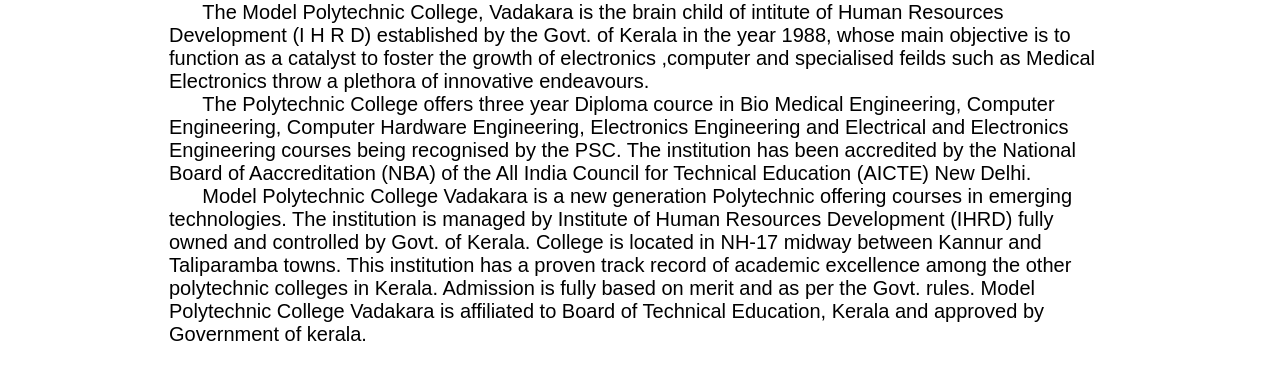
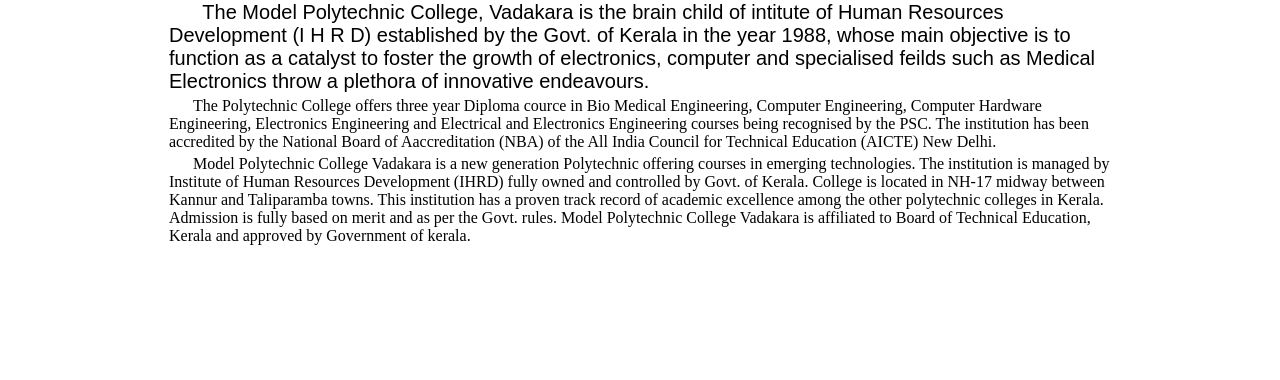
Before and after one commit to rajeevktk/mptcvdk, a plain HTML site: page source/home.html in a window 1280 px wide. Shown: the part 34-414 px from the top of the page. Drawn offline with Linux system fonts and the light colour scheme.

Commit message:
Update home.html

```diff
--- a/source/home.html
+++ b/source/home.html
@@ -8,16 +8,22 @@
                     &nbsp;&nbsp;&nbsp;&nbsp;&nbsp;&nbsp;The Model Polytechnic College,
                     Vadakara is the brain child of intitute of Human Resources Development (I H R D)
                     established by the Govt. of Kerala in the year 1988, whose main objective is to
-                    function as a catalyst to foster the growth of electronics ,computer and
+                    function as a catalyst to foster the growth of electronics, computer and
                     specialised feilds such as Medical Electronics throw a plethora of innovative endeavours.
-                    <br>
+                </td>
+            </tr>
+            <tr>
+                <td>
                     &nbsp;&nbsp;&nbsp;&nbsp;&nbsp;&nbsp;The Polytechnic College offers three year
                     Diploma cource in Bio Medical Engineering,
                     Computer Engineering, Computer Hardware Engineering, Electronics Engineering and
                     Electrical and Electronics Engineering courses being recognised by the PSC.
                     The institution has been accredited by the National Board of Aaccreditation (NBA)
                     of the All India Council for Technical Education (AICTE) New Delhi.
-                    <br>
+                </td>
+            </tr>
+            <tr>
+                <td>
                     &nbsp;&nbsp;&nbsp;&nbsp;&nbsp;&nbsp;Model Polytechnic College Vadakara is a
                     new generation Polytechnic offering courses in emerging technologies.
                     The institution is managed by Institute of Human Resources
```
